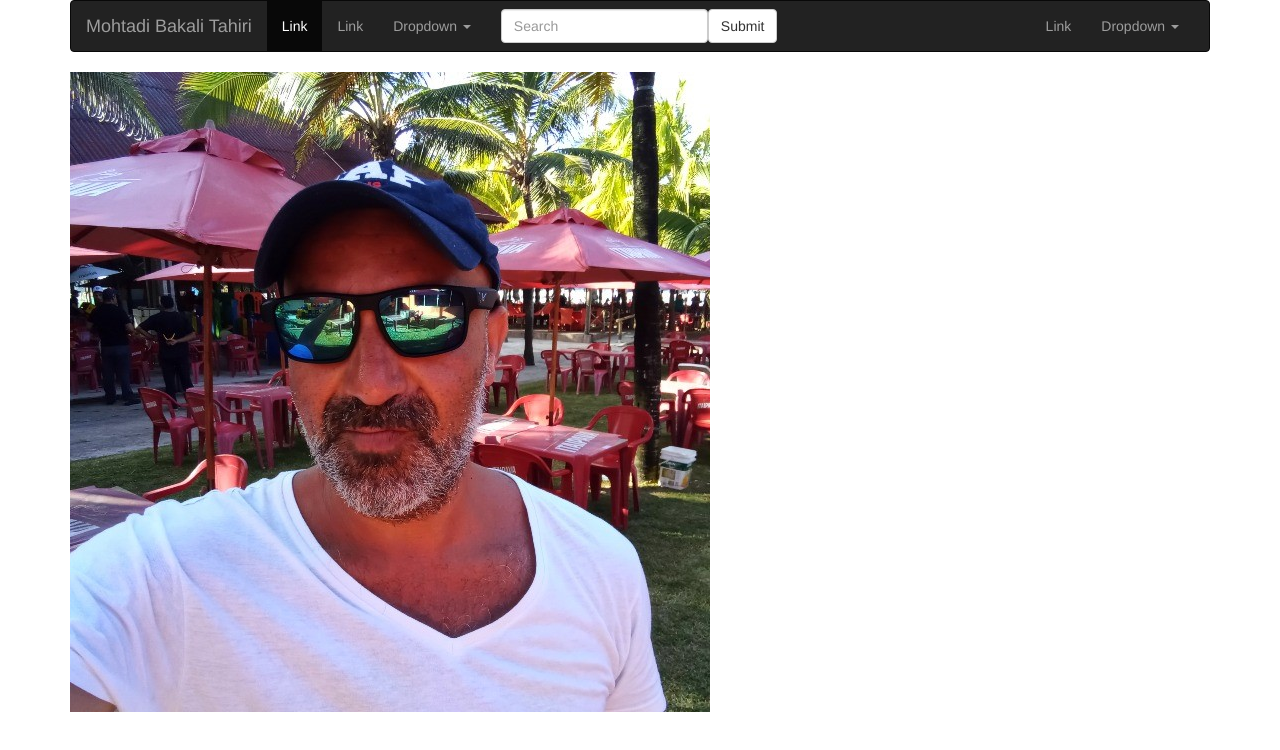
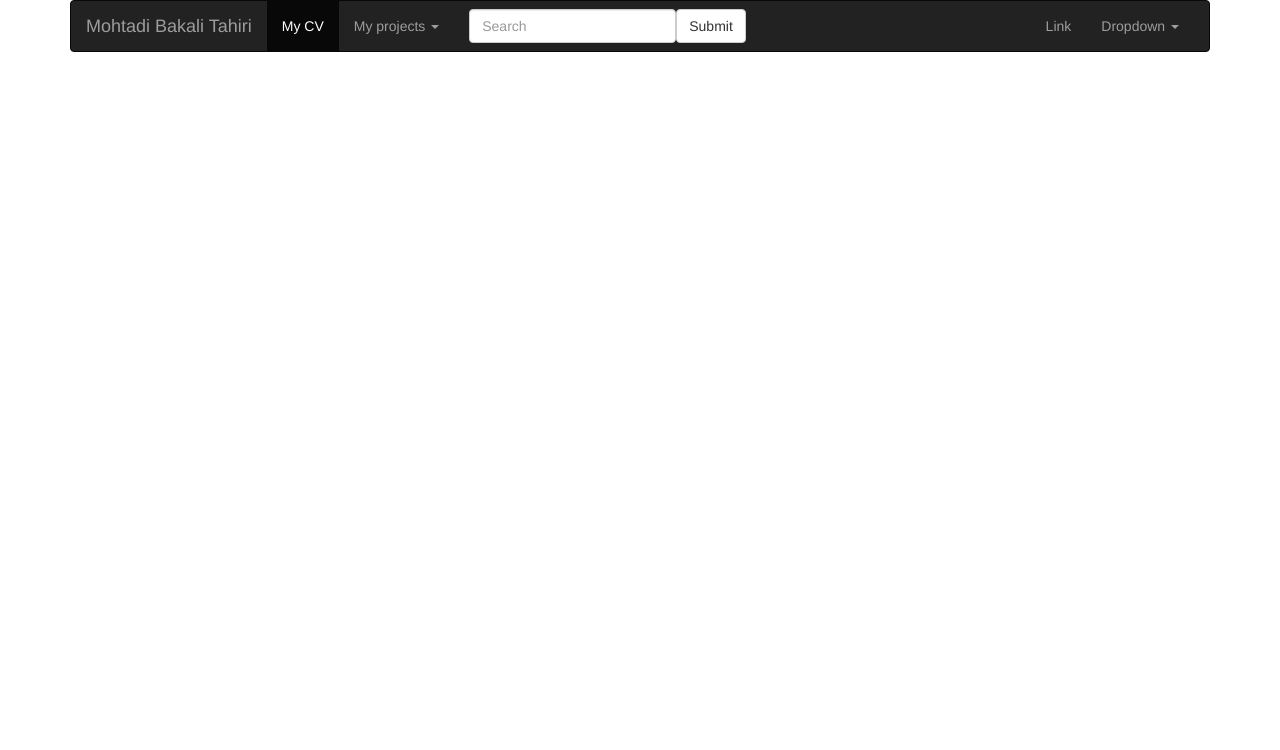
Before and after one commit to tedybak/demo-deploy, an Angular app: page / in a window 1280 px wide. Shown: the top 750 px of the page. Built offline with nearby package versions, Linux system fonts and the light colour scheme.

Commit message:
in progress

```diff
--- a/src/app/app-routing.module.ts
+++ b/src/app/app-routing.module.ts
@@ -1,8 +1,11 @@
 import { NgModule } from '@angular/core';
 import { Routes, RouterModule } from '@angular/router';
+import {CvComponent} from './cv/cv.component'
 
 
-const routes: Routes = [];
+const routes: Routes = [
+  {path:"cv", component:CvComponent}
+];
 
 @NgModule({
   imports: [RouterModule.forRoot(routes)],
--- a/src/app/app.component.html
+++ b/src/app/app.component.html
@@ -1,5 +1,5 @@
 <div class="container">
   <app-navbar></app-navbar>
-  <img src="/assets/img/mifoto.jpg" class="img-responsive" alt="Tedy Bakali" />
+
 </div>
 <router-outlet></router-outlet>
--- a/src/app/app.module.ts
+++ b/src/app/app.module.ts
@@ -4,11 +4,13 @@ import { NgModule } from '@angular/core';
 import { AppRoutingModule } from './app-routing.module';
 import { AppComponent } from './app.component';
 import { NavbarComponent } from './navbar/navbar.component';
+import { CvComponent } from './cv/cv.component';
 
 @NgModule({
   declarations: [
     AppComponent,
-    NavbarComponent
+    NavbarComponent,
+    CvComponent
   ],
   imports: [
     BrowserModule,
--- /dev/null
+++ b/src/app/cv/cv.component.html
@@ -0,0 +1,3 @@
+<div class="container">
+<img src="/assets/img/mifoto.jpg" class="img-responsive" alt="Tedy Bakali" />
+</div>
--- /dev/null
+++ b/src/app/cv/cv.component.ts
@@ -0,0 +1,15 @@
+import { Component, OnInit } from '@angular/core';
+
+@Component({
+  selector: 'app-cv',
+  templateUrl: './cv.component.html',
+  styleUrls: ['./cv.component.css']
+})
+export class CvComponent implements OnInit {
+
+  constructor() { }
+
+  ngOnInit() {
+  }
+
+}
--- a/src/app/navbar/navbar.component.html
+++ b/src/app/navbar/navbar.component.html
@@ -21,10 +21,9 @@
     <div class="collapse navbar-collapse" id="bs-example-navbar-collapse-1">
       <ul class="nav navbar-nav">
         <li class="active">
-          <a href="#">Link <span class="sr-only">(current)</span></a>
+          <a routerLink="cv">My CV <span class="sr-only">My CV</span></a>
         </li>
-        <li><a href="#">Link</a></li>
-        <li class="dropdown">
+         <li class="dropdown">
           <a
             href="#"
             class="dropdown-toggle"
@@ -32,7 +31,7 @@
             role="button"
             aria-haspopup="true"
             aria-expanded="false"
-            >Dropdown <span class="caret"></span
+            >My projects <span class="caret"></span
           ></a>
           <ul class="dropdown-menu">
             <li><a href="#">Action</a></li>
```
Also changed, not shown: src/app/cv/cv.component.css (added), 1 other file (tests, documents, lock files or other folders).
